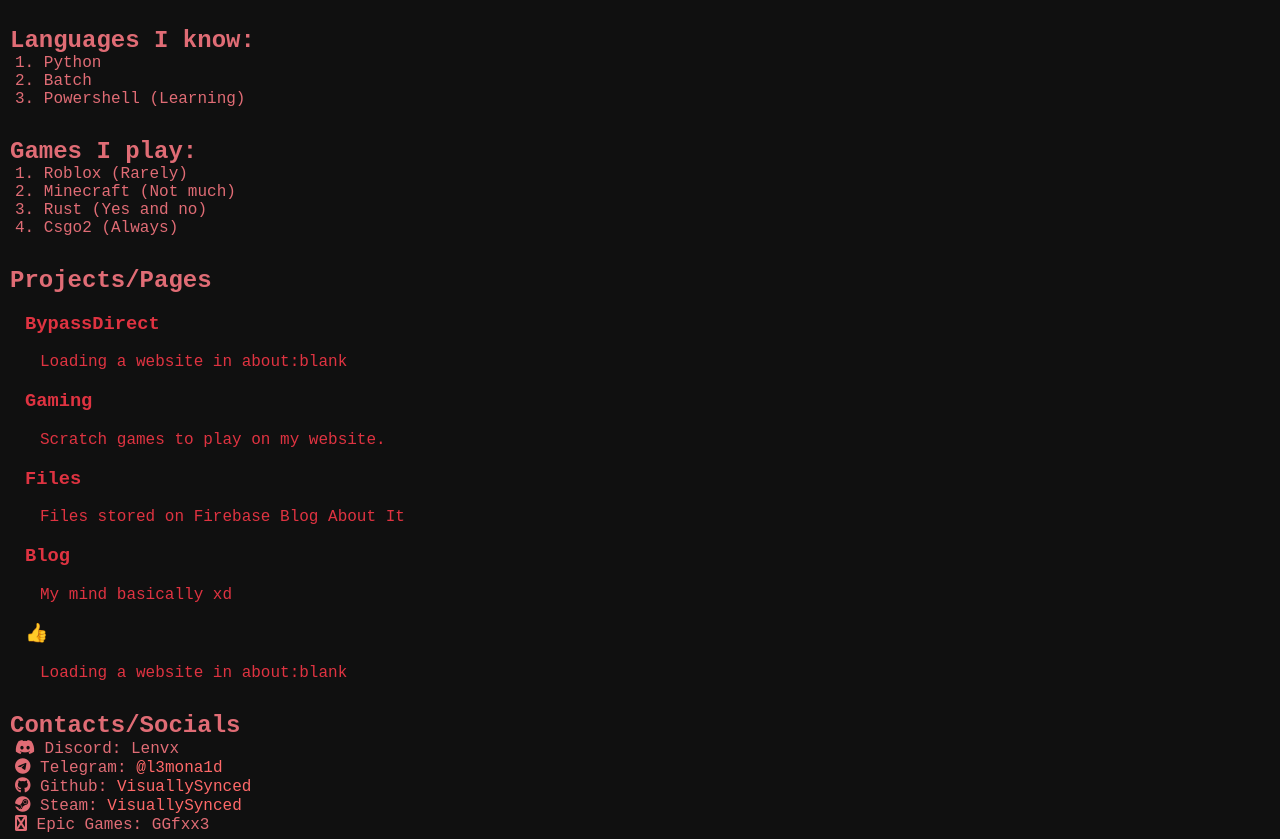
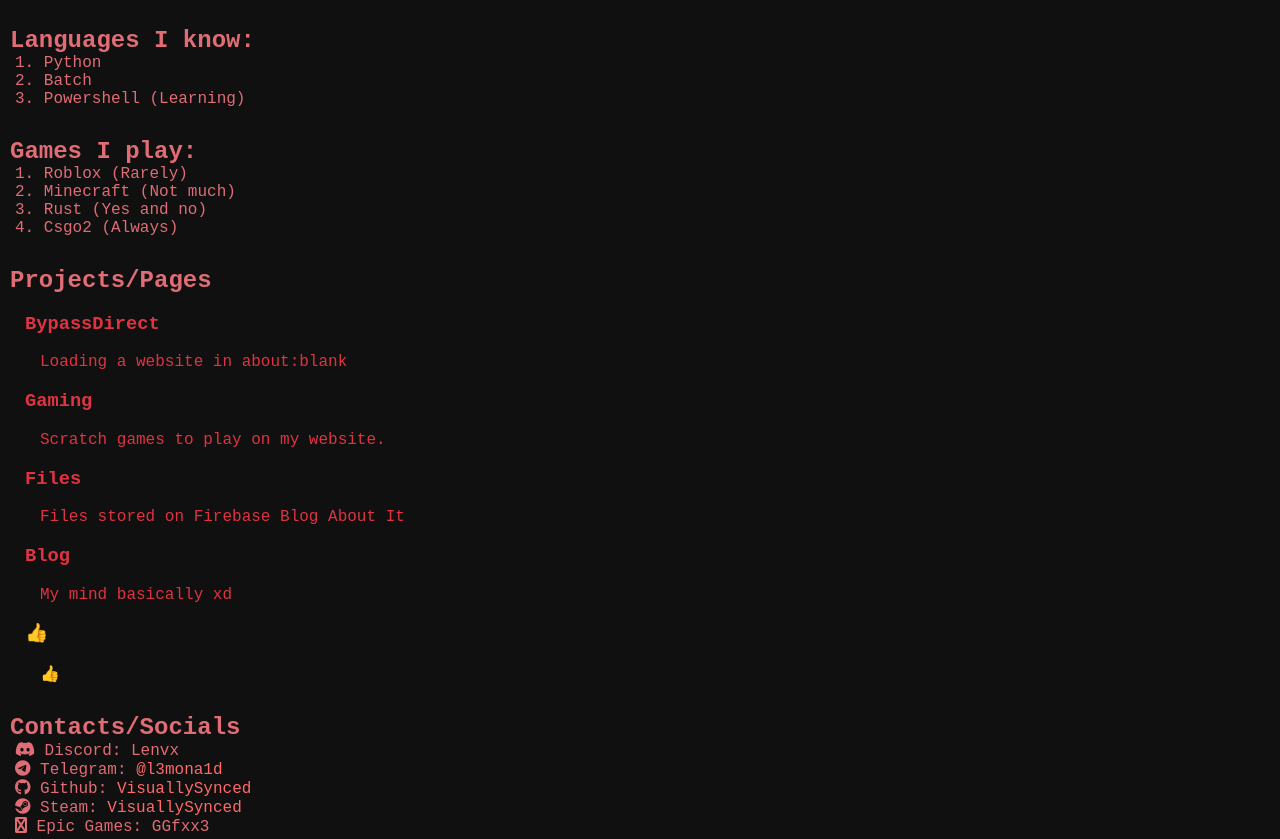
Before and after one commit to lenvxcodes/Website, a plain HTML site: page index.html in a window 1280 px wide. Shown: the part 153-992 px from the top of the page. Drawn offline with Linux system fonts and the light colour scheme; a web font is replaced by a local one.

Commit message:
Update index.html

```diff
--- a/index.html
+++ b/index.html
@@ -75,7 +75,7 @@
   <div class="project-box">
     <a href="https://xn--yp8h.visuallysynced.xyz/">
       <h3>👍</h3>
-      <p>Loading a website in about:blank</p>
+      <p>👍</p>
     </a>
   </div>
 
```
